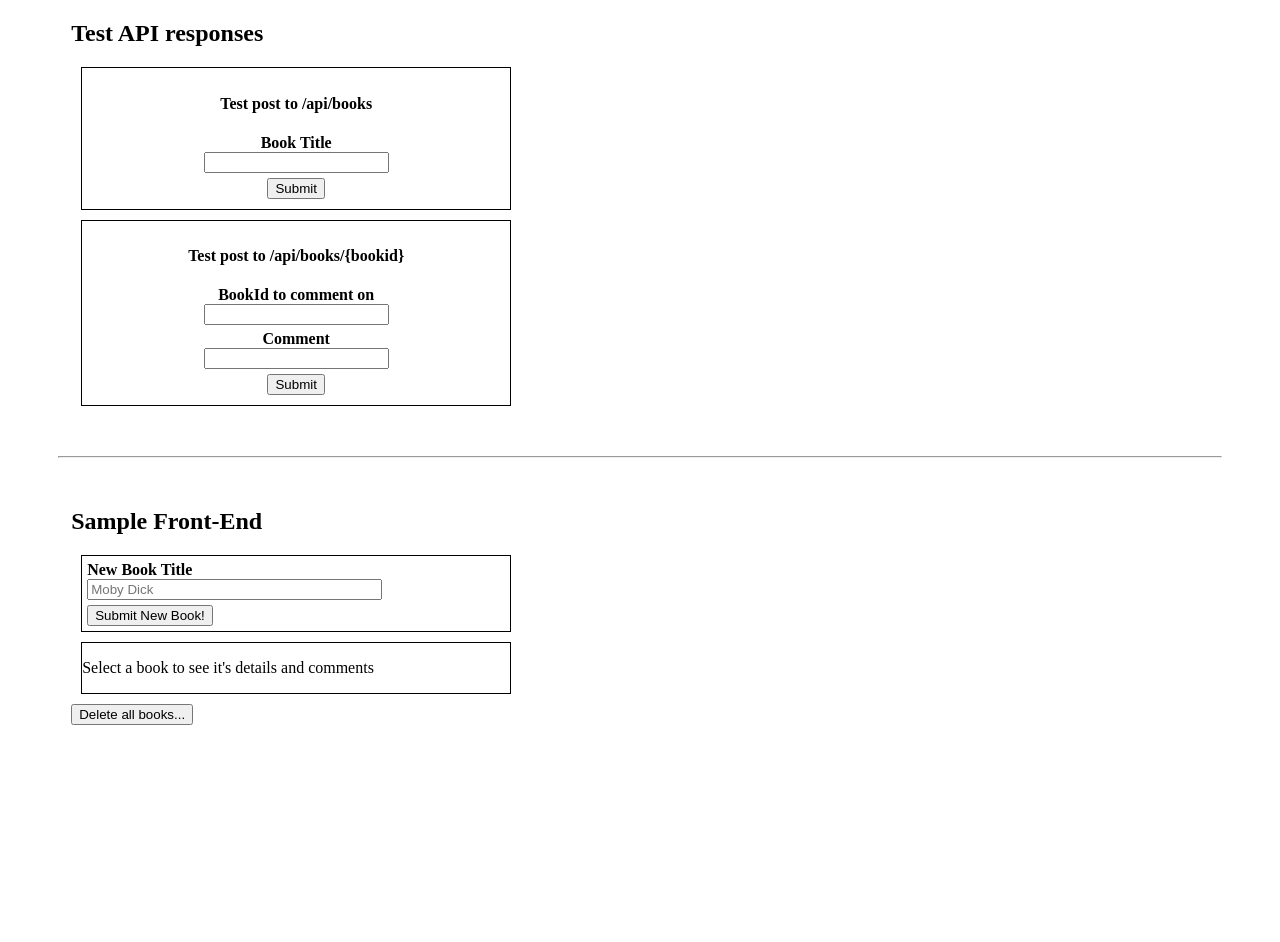
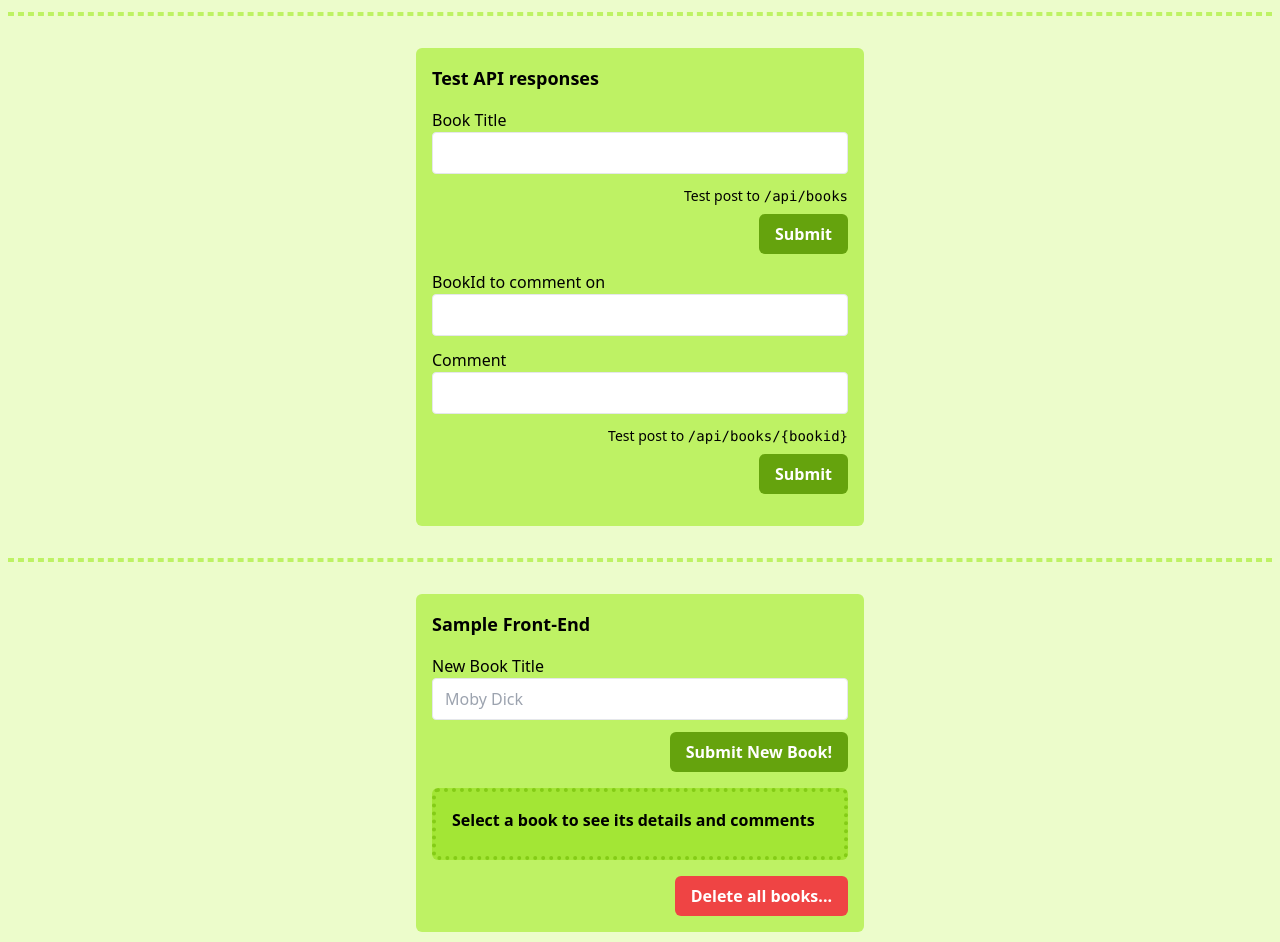
Before and after one commit to hackodes/Projects, a website: page QualityAssurance/PersonalLibrary/views/index.html in a window 1280 px wide. Shown: the part 84-1026 px from the top of the page. Drawn offline with nearby package versions, Linux system fonts and the light colour scheme; no server answers.

Commit message:
Add tailwind styles

```diff
--- a/QualityAssurance/PersonalLibrary/package.json
+++ b/QualityAssurance/PersonalLibrary/package.json
@@ -4,7 +4,9 @@
 	"description": "boilerplate",
 	"main": "server.js",
 	"scripts": {
-		"start": "node server.js"
+		"start": "npm-run-all -p build:*",
+		"build:index": "node server.js",
+		"build:css": "npx tailwindcss -i ./public/input.css -o ./public/output.css --watch"
 	},
 	"dependencies": {
 		"body-parser": "^1.15.2",
--- /dev/null
+++ b/QualityAssurance/PersonalLibrary/public/input.css
@@ -0,0 +1,3 @@
+@tailwind base;
+@tailwind components;
+@tailwind utilities;
--- /dev/null
+++ b/QualityAssurance/PersonalLibrary/tailwind.config.js
@@ -0,0 +1,8 @@
+/** @type {import('tailwindcss').Config} */
+module.exports = {
+    content: ["./views/**/*.{html,js}"],
+    theme: {
+      extend: {},
+    },
+    plugins: [],
+  }
--- a/QualityAssurance/PersonalLibrary/views/index.html
+++ b/QualityAssurance/PersonalLibrary/views/index.html
@@ -1,70 +1,102 @@
 <html>
+
 <head>
   <title>Personal Library</title>
   <link rel="icon" type="image/png" href="https://cdn.freecodecamp.org/universal/favicons/favicon-16x16.png" />
   <meta charset="utf-8">
   <meta http-equiv="X-UA-Compatible" content="IE=edge">
   <meta name="viewport" content="width=device-width, initial-scale=1">
-  <link rel="stylesheet" href="/public/style.css">
-  <style>
-    code {
-      background-color: whitesmoke;
-    }
-  </style>
+  <link rel="stylesheet" href="/public/output.css">
 </head>
-<body>
-<header>
-  <h1>Personal Library</h1>
+
+<body class="bg-lime-100 min-h-screen flex flex-col justify-center items-center p-2">
+  <header class="mb-4">
+    <h1 class="text-3xl md:text-4xl font-bold text-lime-500 mb-4 mt-4">Personal Library</h1>
   </header>
-<br>
-<div id ='sampleposting'>
-  <h2 style="text-align: left">Test API responses</h2>
-  <form action="/api/books" method="post" class="border">
-    <h4>Test post to /api/books</h4>
-    <label for="title" >Book Title</label>
-    <input type="text" id="title" name="title" value=""><br>
-    <input type="submit" value="Submit">
+
+  <hr class="w-full border-dashed border-2 border-lime-300 mb-8">
+
+  <div id='sampleposting' class="w-full max-w-md bg-lime-300 rounded-md p-4 mb-8">
+    <h2 class="text-lg font-bold mb-4">Test API responses</h2>
+    <form action="/api/books" method="post">
+
+      <label for="title" class="block">Book Title</label>
+      <input type="text" id="title" name="title" value="" class="w-full border rounded py-2 px-3 mb-3">
+      <div class="flex flex-col items-end">
+        <h4 class="text-sm mb-2 font-normal">Test post to <span class="font-mono">/api/books</span></h4>
+        <div class="flex justify-end">
+          <button type="submit"
+            class="bg-lime-600 hover:bg-lime-700 text-white font-bold px-4 py-2 rounded-md focus:outline-none focus:shadow-outline">
+            Submit
+          </button>
+        </div>
+      </div>
     </form>
-  <form action="" method="post" id="commentTest" class="border">
-    <h4>Test post to /api/books/{bookid}</h4>
-    <label for="idinputtest">BookId to comment on</label>
-    <input type="text" name="id" value="" id="idinputtest"><br>
-    <label for="comment">Comment</label>
-    <input type="text" id="comment" name="comment" value=""><br>
-    <input type="submit" value="Submit">
+
+    <form action="" method="post" id="commentTest" class="mt-4">
+      <label for="idinputtest" class="block">BookId to comment on</label>
+      <input type="text" name="id" value="" id="idinputtest" class="w-full border rounded py-2 px-3 mb-3">
+      <label for="comment" class="block">Comment</label>
+      <input type="text" id="comment" name="comment" value="" class="w-full border rounded py-2 px-3 mb-3">
+      <div class="flex flex-col items-end">
+        <h4 class="text-sm font-normal mb-2">Test post to <span class="font-mono">/api/books/{bookid}</span></h4>
+        <div class="flex justify-end">
+          <button type="submit"
+            class="bg-lime-600 hover:bg-lime-700 text-white font-bold px-4 py-2 rounded-md focus:outline-none focus:shadow-outline">
+            Submit
+          </button>
+        </div>
+      </div>
     </form>
   </div>
-<hr style='margin: 50px'>
-<div id='sampleui'>
-  <h2 style="text-align: left">Sample Front-End</h2>
-  <form id="newBookForm" class="border">
-    <label for="bookTitleToAdd">New Book Title</label>
-    <input type="text" id="bookTitleToAdd" name="title" placeholder="Moby Dick" style="width: 295px">
-    <button type="submit" value="Submit" id="newBook">Submit New Book!</button>
+
+  <hr class="w-full border-dashed border-2 border-lime-300 mb-8">
+
+  <div id='sampleui' class="w-full max-w-md bg-lime-300  rounded-md p-4 mb-8">
+    <h2 class="text-lg font-bold mb-4">Sample Front-End</h2>
+    <form id="newBookForm" class="mb-4">
+      <label for="bookTitleToAdd" class="block">New Book Title</label>
+      <input type="text" id="bookTitleToAdd" name="title" placeholder="Moby Dick"
+        class="w-full border rounded py-2 px-3 mb-3">
+      <div class="flex justify-end">
+        <button type="submit"
+          class="bg-lime-600 hover:bg-lime-700 text-white font-bold px-4 py-2 rounded-md focus:outline-none focus:shadow-outline">
+          Submit New Book!
+        </button>
+      </div>
     </form>
+
     <div id='display'></div>
-  <div id='bookDetail' class='border'>
-    <p id='detailTitle'>Select a book to see it's details and comments</p>
+
+    <div id='bookDetail' class='bg-lime-400 border-dotted border-4 p-4 border-lime-500 rounded-md mb-4'>
+      <p id='detailTitle' class="font-semibold mb-2 ">Select a book to see its details and comments</p>
       <ol id='detailComments'></ol>
     </div>
-  <button id='deleteAllBooks'>Delete all books...</button>
+
+    <div class="flex justify-end">
+      <button id='deleteAllBooks'
+        class="bg-red-500 hover:bg-red-600 text-white font-bold px-4 py-2 rounded-md focus:outline-none focus:shadow-outline">
+        Delete all books...
+      </button>
     </div>
-<hr style='margin: 50px'>
+  </div>
+
+  <hr class="w-full border-lime-300 border-dashed border-2 mb-4">
 
   <script src="https://code.jquery.com/jquery-2.2.1.min.js"
-        integrity="sha256-gvQgAFzTH6trSrAWoH1iPo9Xc96QxSZ3feW6kem+O00="
-        crossorigin="anonymous"></script>
+    integrity="sha256-gvQgAFzTH6trSrAWoH1iPo9Xc96QxSZ3feW6kem+O00=" crossorigin="anonymous"></script>
   <script src="/public/client.js"></script>
   <script>
     /*
     *  For #sampleposting to update form action url to test inputs book id
     */
-  $(function() {
-    $('#commentTest').submit(function(){
-      let  id = $('#idinputtest').val();
+    $(function () {
+      $('#commentTest').submit(function () {
+        let id = $('#idinputtest').val();
         $(this).attr('action', "/api/books/" + id);
       });
     });
   </script>
 </body>
+
 </html>
```
Also changed, not shown: QualityAssurance/PersonalLibrary/public/output.css (added). Lines whose indentation alone changed are shown as unchanged.
